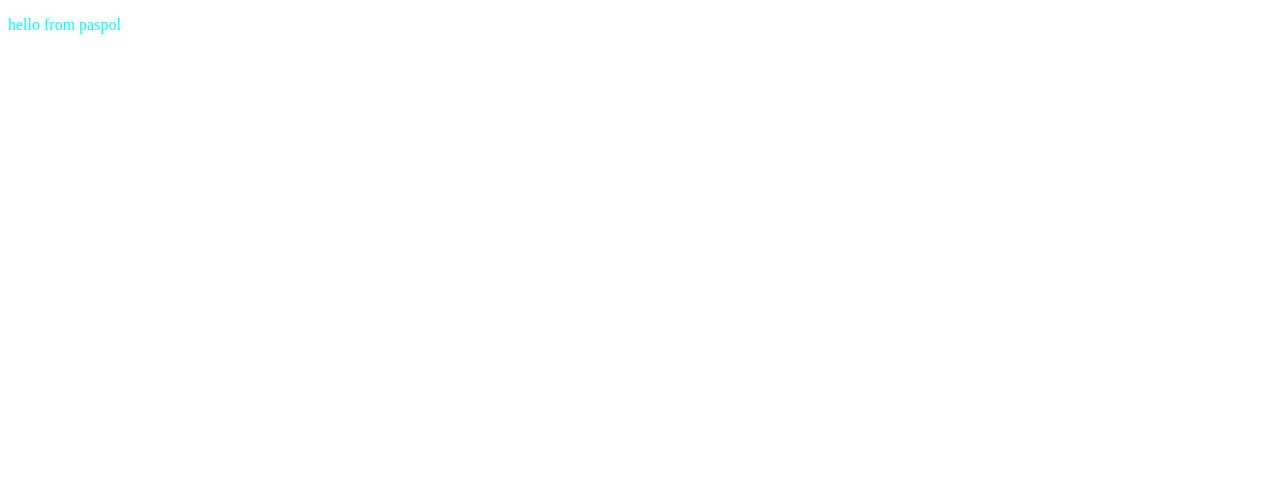
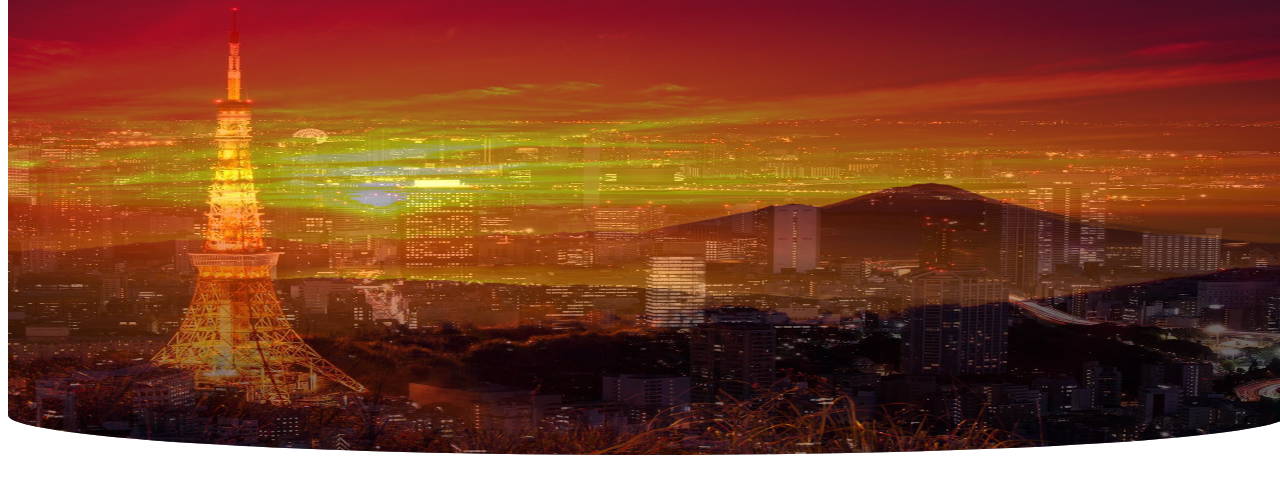
Before and after one commit to shinter61/design_exercise, a React app: page /paspol in a window 1280 px wide. Shown: the top 494 px of the page. Built offline with nearby package versions, Linux system fonts and the light colour scheme.

Commit message:
画像のスライドショー追加

```diff
--- a/src/Paspol/Paspol.jsx
+++ b/src/Paspol/Paspol.jsx
@@ -1,13 +1,63 @@
 import React from 'react';
 import './Paspol.scss';
+import image1 from '../../public/image/paspol1.jpg';
+import image2 from '../../public/image/paspol2.jpg';
+import image3 from '../../public/image/paspol3.jpg';
+import image4 from '../../public/image/paspol4.jpg';
+import image5 from '../../public/image/paspol5.jpg';
 
 export default class Paspol extends React.Component {
-  // slideShow = () => {
-  //   imageArr = []
-  // }
+  constructor() {
+    super();
+    this.state = {
+      imageId: 0
+    };
+  }
+  componentDidMount() {
+    this.interval = setInterval(() => {
+      this.slideShow()}, 2000
+    )
+  }
+
+  componentWillUnmount() {
+    clearInterval(this.interval)
+  }
+
+  slideShow = () => {
+    const imageArr = [image1, image2, image3, image4, image5]
+    let num = this.state.imageId
+    if (num !== 4) {
+      this.setState({ imageId: this.state.imageId + 1 });
+    } else {
+      this.setState({ imageId: 0 });
+    }
+    document.getElementById('slideshowPrev').src = imageArr[num]
+    document.getElementById('slideshowPrev').style.opacity = 1;
+    this.fadeInterval = setInterval(() => {this.fadeOut()}, 100)
+    if (num !== 4){
+      num++
+    } else {
+      num = 0
+    }
+    document.getElementById('slideshowNext').src = imageArr[num]
+  }
+
+  fadeOut = () => {
+    if (document.getElementById('slideshowPrev').style.opacity === 0) {return}
+    console.log(document.getElementById('slideshowPrev').style.opacity)
+    document.getElementById('slideshowPrev').style.opacity = document.getElementById('slideshowPrev').style.opacity - 0.1
+  }
   render(){
     return (
-      <p>hello from paspol</p>
+      <>
+        <div className='abovePage'>
+          <div className='imageSlideShow'>
+            <img id='slideshowPrev' src={image1} />
+            <img id='slideshowNext' src={image2} />
+          </div>
+        </div>
+        <p>hello from paspol</p>
+      </>
     );
   }
 }
--- a/src/Paspol/Paspol.scss
+++ b/src/Paspol/Paspol.scss
@@ -1,3 +1,20 @@
 p {
   color: aqua;
 }
+
+.imageSlideShow {
+  img {
+    height: 455px;
+    width: 100%;
+    border-bottom-right-radius: 50% 40px;
+    border-bottom-left-radius: 50% 40px;
+    position: absolute;
+    top: 0px;
+  }
+  img#slideshowPrev {
+    z-index: 99;
+  }
+  img#slideshowNext {
+    z-index: 1;
+  }
+}
```
